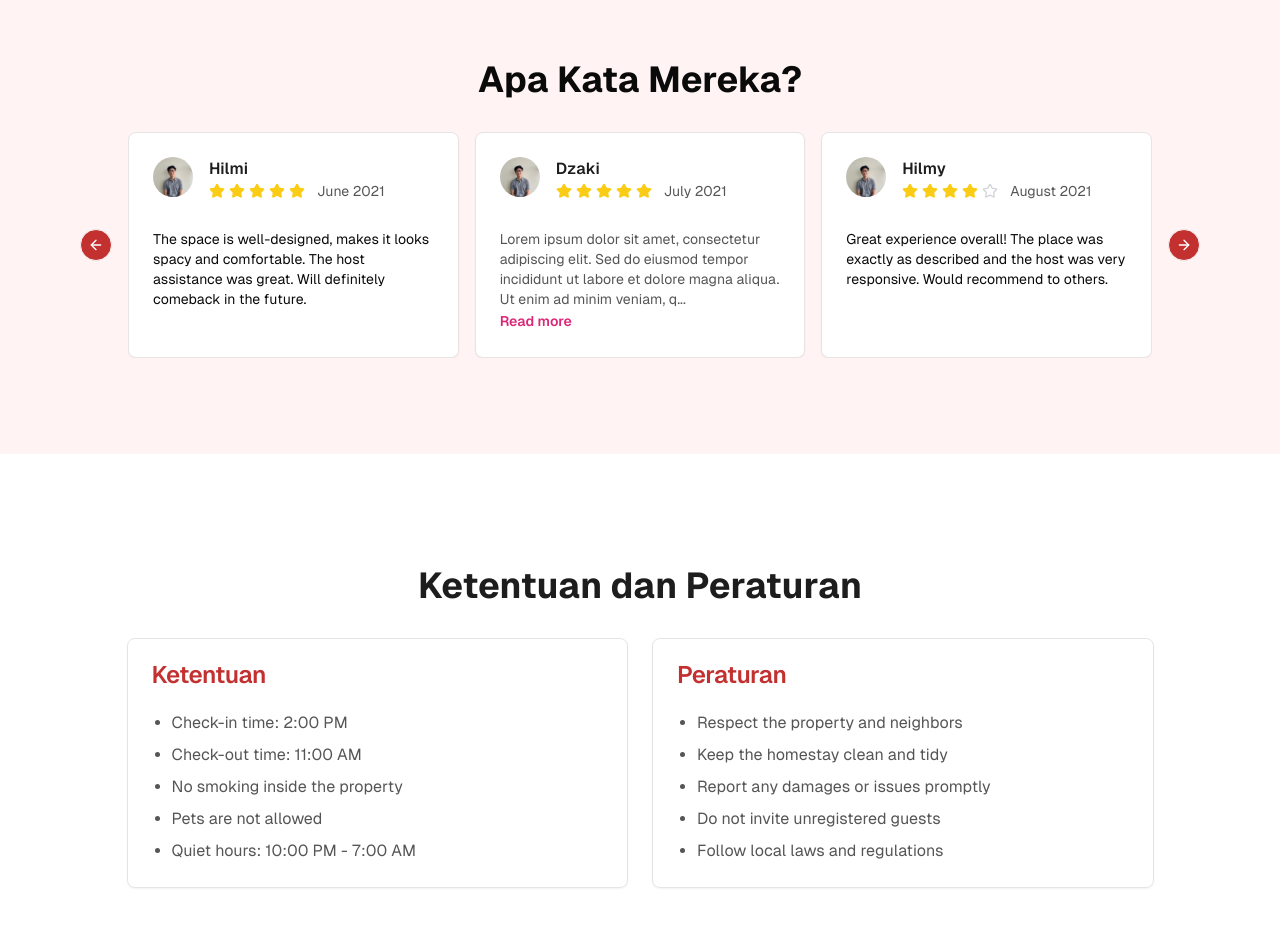
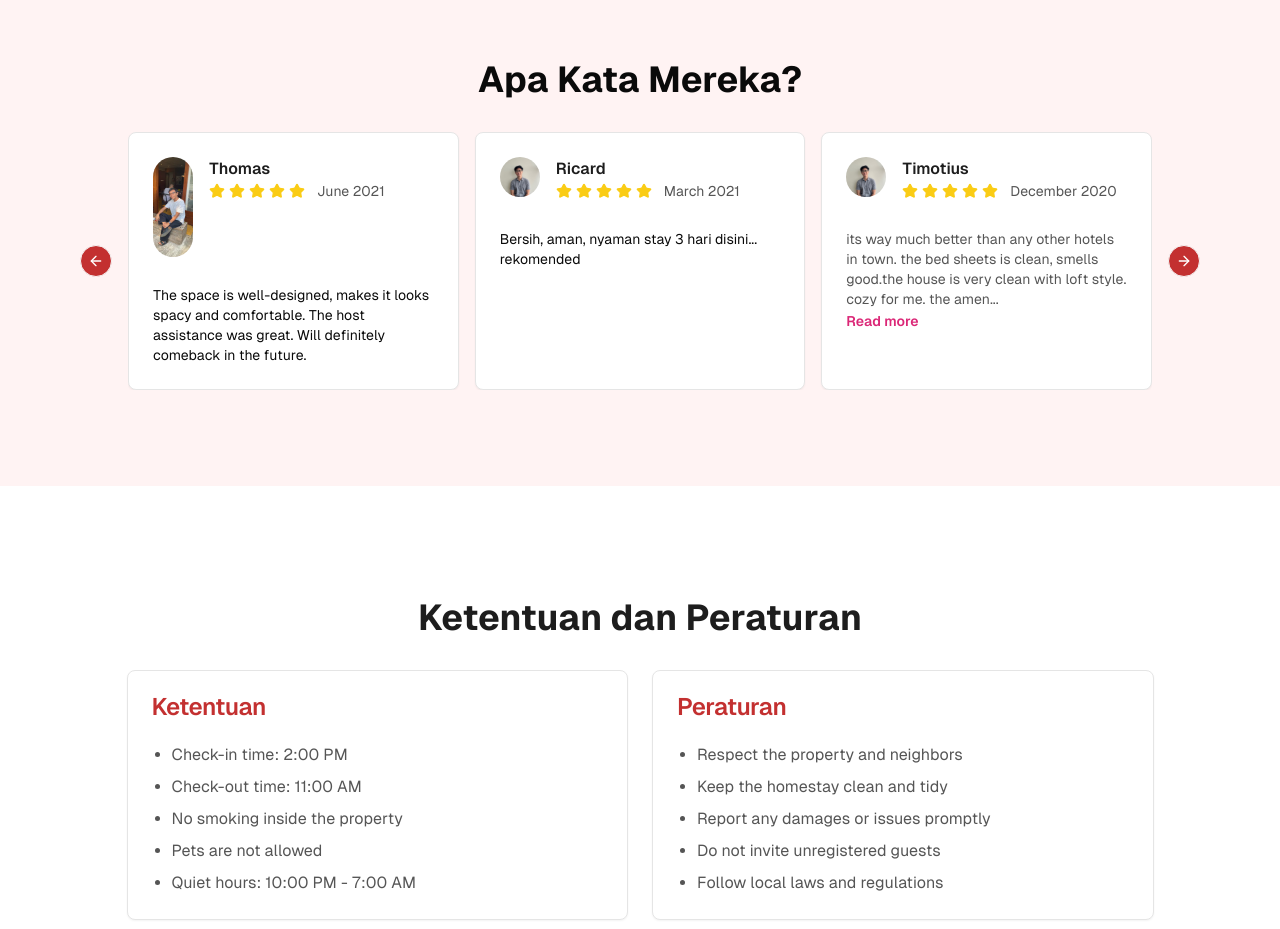
Before and after one commit to saaip7/hamidah-homestay, a Next.js app: page / in a window 1280 px wide. Shown: the part 2900-3829 px from the top of the page. Built offline with nearby package versions, Linux system fonts and the light colour scheme; grey boxes are pictures that could not be loaded.

Commit message:
feat: Review comments

```diff
--- a/src/components/reviewSection.tsx
+++ b/src/components/reviewSection.tsx
@@ -25,35 +25,67 @@ import { Star } from "lucide-react"
 const reviews = [
   {
     id: 1,
-    name: "Hilmi",
-    avatar: "/avatar/user1.jpg?height=40&width=40",
+    name: "Thomas",
+    avatar: "/avatar/Thomas.webp?height=40&width=40",
     date: "June 2021",
     rating: 5,
     comment: "The space is well-designed, makes it looks spacy and comfortable. The host assistance was great. Will definitely comeback in the future."
   },
   {
     id: 2,
-    name: "Dzaki",
+    name: "Ricard",
     avatar: "/avatar/user1.jpg?height=40&width=40",
-    date: "July 2021",
+    date: "March 2021",
     rating: 5,
-    comment: "Lorem ipsum dolor sit amet, consectetur adipiscing elit. Sed do eiusmod tempor incididunt ut labore et dolore magna aliqua. Ut enim ad minim veniam, quis nostrud exercitation ullamco laboris nisi ut aliquip ex ea commodo consequat. Duis aute irure dolor in reprehenderit in voluptate velit esse cillum dolore eu fugiat nulla pariatur."
+    comment: "Bersih, aman, nyaman stay 3 hari disini... rekomended"
   },
   {
     id: 3,
-    name: "Hilmy",
+    name: "Timotius",
     avatar: "/avatar/user1.jpg?height=40&width=40",
-    date: "August 2021",
-    rating: 4,
-    comment: "Great experience overall! The place was exactly as described and the host was very responsive. Would recommend to others."
+    date: "December 2020",
+    rating: 5,
+    comment: "its way much better than any other hotels in town. the bed sheets is clean, smells good.the house is very clean with loft style. cozy for me. the amenities is complete the housekeeper is polite and fast respond.they also serve small breakfast. coffee tea sugar in house water dispenser ac all works good nearby cafe within 1KM walk it just all perfectly nice this make my trip. definitely will visit here again. thanks."
   },
   {
     id: 4,
-    name: "Dzaky",
+    name: "Zara ",
     avatar: "/avatar/user1.jpg?height=40&width=40",
-    date: "September 2021",
+    date: "August 2020",
     rating: 5,
-    comment: "Exceptional stay! Everything was perfect from start to finish. The attention to detail was impressive."
+    comment: "Ibu nya baik banget, rela nelpon nanya keadaan aman gak? Dan lain lain. Terus semuanya dah disiapin, mulai dari air gallon sampai handuk sikat gigi. Nanti semoga bisa nginep di homestay ini bareng temen temen."
+  },
+  {
+    id: 5,
+    name: "Mochamad ",
+    avatar: "/avatar/user1.jpg?height=40&width=40",
+    date: "January 2020",
+    rating: 5,
+    comment: "Housekeeper: friendly & understanding, very helpful with laundry & local tips. The house is close to the location very quick to respond in case of need. Host: easy to contact, kind & understanding, I have additional guests not charged. Location: in the heart of Sungai Liat, many conveniences from this strategic position. There's a lot to reach by just walking, such as markets, supermarkets, dining, laundry, city parks and the legendary coffee of TungTau. House: very clean and cozy. Small but feels spacious. The second floor can accommodate up to 5 adults. 1st floor so family place, dining, kitchen, living room, TV & bathroom. Great for family with kids and baby. RECOMMENDED. Will stay here again if holiday to Bangka.."
+  },
+  {
+    id: 6,
+    name: "Christian ",
+    avatar: "/avatar/user1.jpg?height=40&width=40",
+    date: "June 2019",
+    rating: 5,
+    comment: "The house is very spacious , it has a double height family+dining space that connects to the bedroom. Which I find it very nice and thoughtful on creating a bright and delightful space. Will definitely come back for our next Sungailiat Triathlon."
+  },
+  {
+    id: 7,
+    name: "Eira ",
+    avatar: "/avatar/user1.jpg?height=40&width=40",
+    date: "November 2018",
+    rating: 5,
+    comment: "cute place, big room, strategic location."
+  },
+  {
+    id: 8,
+    name: "Eira ",
+    avatar: "/avatar/user1.jpg?height=40&width=40",
+    date: "November 2018",
+    rating: 5,
+    comment: "Mendapatkan homestay minimalis yang sangat nyaman. Fasilitas yang disediakan juga sangat baik. Bu Sri dan Bu Yuyun nya sangat responsif terhadap permintaan apapun. Letaknya cukup strategis di belakang Puncak Toserba jadi kalau mau kepasar Sungai Liat juga gak terlalu jauh."
   }
 ]
 
```
Also changed, not shown: public/avatar/Thomas.webp (added), public/img/Thomas.webp (added).
